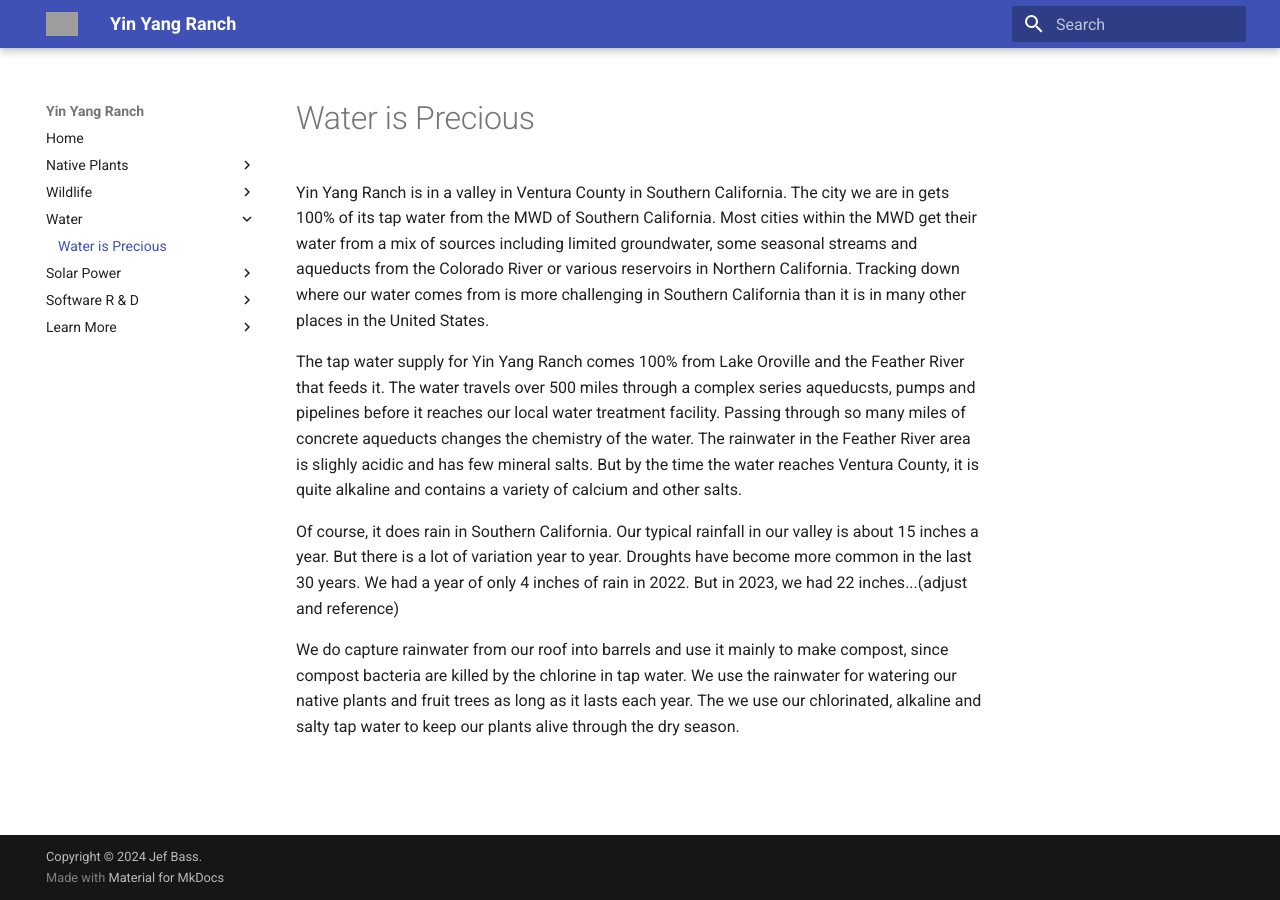
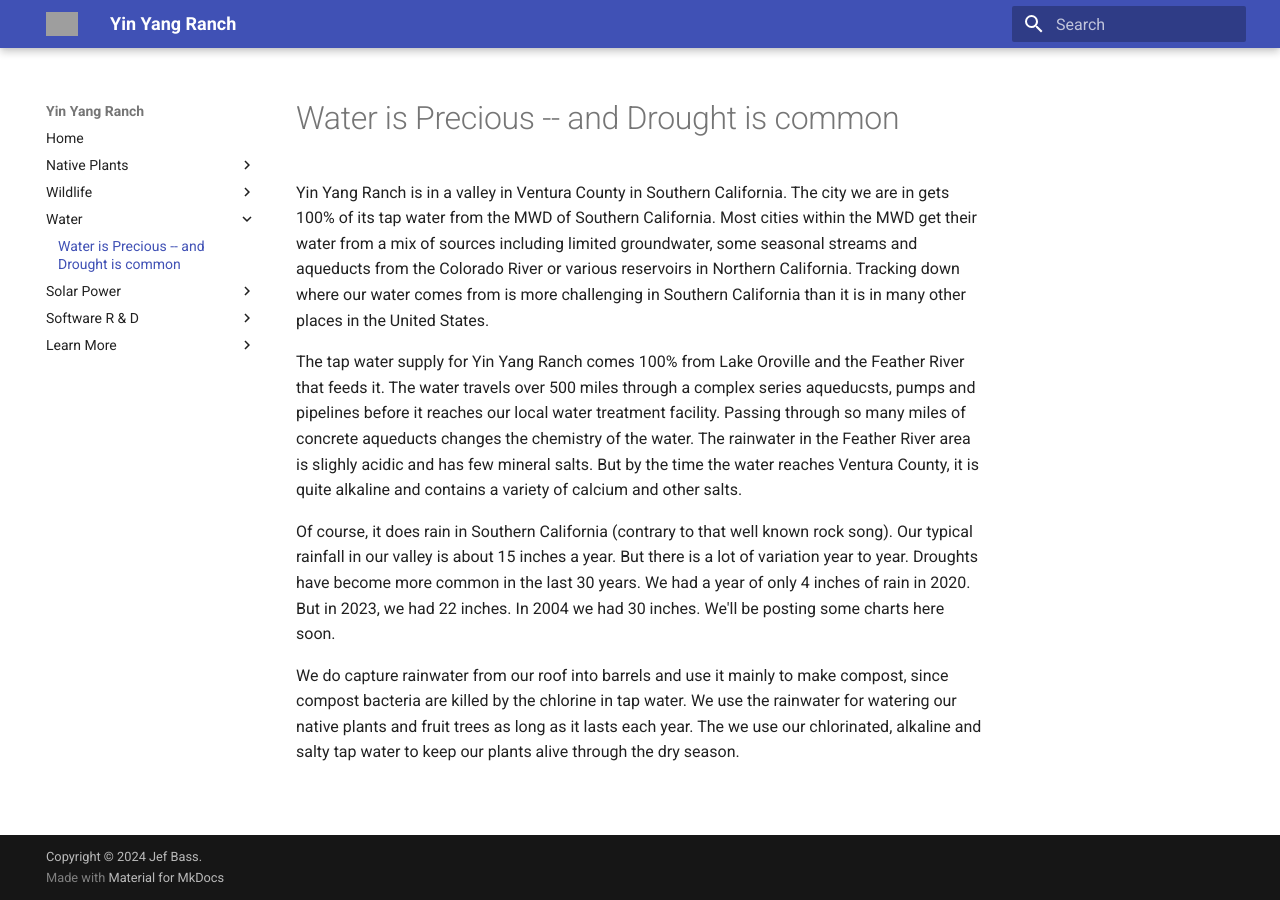
Before and after one commit to jeffbass/com-yin-yang-ranch, an MkDocs documentation site: the page built from docs/water/index.md, in a window 1280 px wide. Built offline with MkDocs 1.6.1 and Material for MkDocs 9.7.7, drawn with Linux system fonts in a browser that asks for light colours; grey boxes are pictures that could not be loaded.

Commit message:
Edit text in several files

```diff
--- a/docs/water/index.md
+++ b/docs/water/index.md
@@ -1,4 +1,4 @@
-# Water is Precious
+# Water is Precious -- and Drought is common
 
 Yin Yang Ranch is in a valley in Ventura County in Southern California. The city
 we are in gets 100% of its tap water from the MWD of Southern California. Most
@@ -16,10 +16,12 @@ the chemistry of the water. The rainwater in the Feather River area is slighly
 acidic and has few mineral salts. But by the time the water reaches Ventura
 County, it is quite alkaline and contains a variety of calcium and other salts.
 
-Of course, it does rain in Southern California. Our typical rainfall in our
+Of course, it does rain in Southern California (contrary to that well known
+rock song). Our typical rainfall in our
 valley is about 15 inches a year. But there is a lot of variation year to year.
 Droughts have become more common in the last 30 years. We had a year of only 4
-inches of rain in 2022. But in 2023, we had 22 inches...(adjust and reference)
+inches of rain in 2020. But in 2023, we had 22 inches. In 2004 we had 30 inches.
+We'll be posting some charts here soon.
 
 We do capture rainwater from our roof into barrels and use it mainly to make
 compost, since compost bacteria are killed by the chlorine in tap water. We use
```
Also changed, not shown: docs/native-plants/index.md (+5 -0 lines), docs/solar/index.md (+4 -0 lines).
